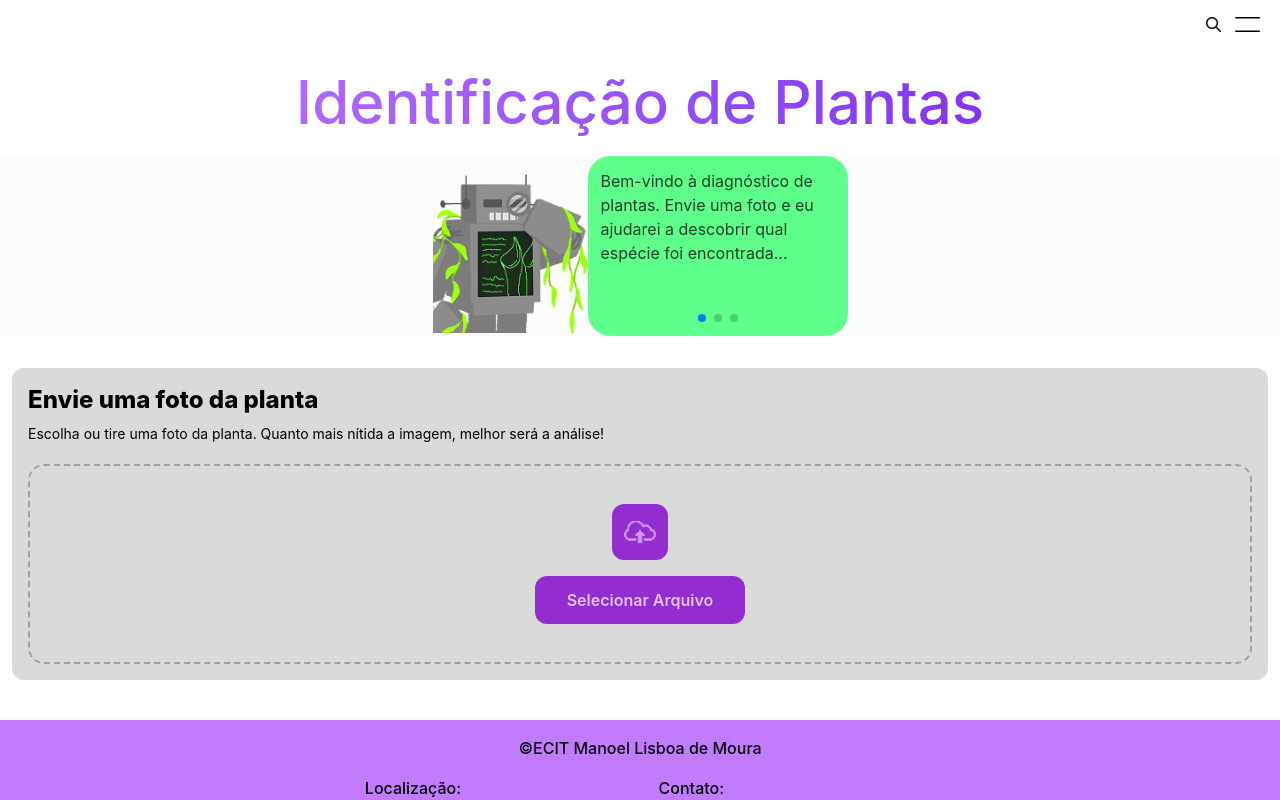
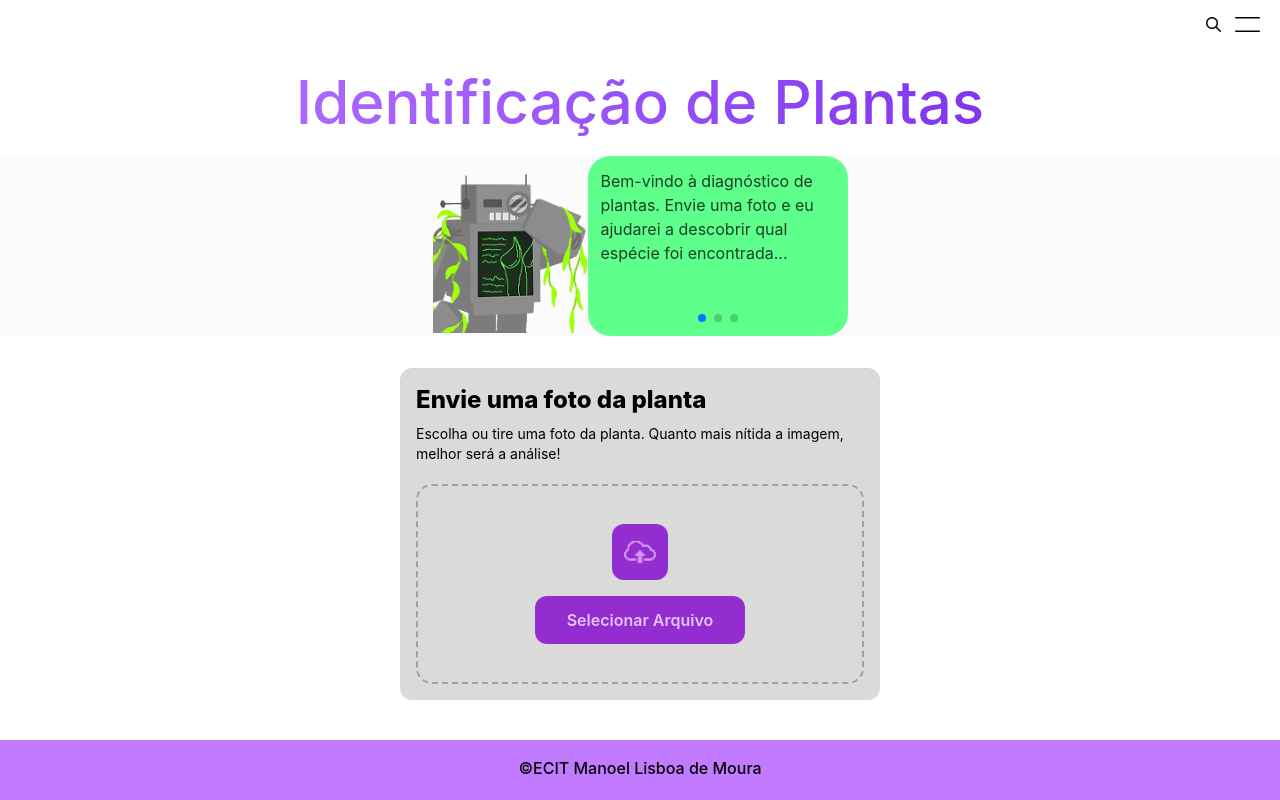
Before and after one commit to juursn/HORTA-ESCOLAR, a React (Vite) app: page /HORTA-ESCOLAR/IDENTIFICACAO in a window 1280 px wide. Shown: the top 800 px of the page. Built offline with nearby package versions, Linux system fonts and the light colour scheme; a web font is replaced by a local one.

Commit message:
Pequeno ajuste no max-w do UploadPlanta

```diff
--- a/src/components/UploadPlanta.tsx
+++ b/src/components/UploadPlanta.tsx
@@ -14,7 +14,8 @@ export function UploadPlanta() {
 
 	return (
 		<>
-			<div className="bg-[#DADADA] p-4 mx-3 rounded-xl mt-8">
+			<div className="w-full flex items-center justify-center">
+				<div className="bg-[#DADADA] p-4 mx-3 rounded-xl mt-8 max-w-120">
 					<h3 className="text-2xl font-extrabold pb-2">
 						Envie uma foto da planta
 					</h3>
@@ -22,7 +23,6 @@ export function UploadPlanta() {
 						Escolha ou tire uma foto da planta. Quanto mais nítida a imagem,
 						melhor será a análise!
 					</p>
-
 					<div className="border-2 border-dashed border-gray-400 p-6 min-h-50 rounded-2xl flex flex-col items-center justify-center gap-4">
 						{/* Preview ou ícone */}
 						{preview ? (
@@ -36,7 +36,6 @@ export function UploadPlanta() {
 								<img src={saveICON} alt="Upload" className="w-8 h-8" />
 							</div>
 						)}
-
 						{/* Botão muda o texto se já tiver imagem */}
 						<button
 							onClick={() => inputRef.current?.click()}
@@ -44,7 +43,6 @@ export function UploadPlanta() {
 						>
 							{preview ? "Trocar Imagem" : "Selecionar Arquivo"}
 						</button>
-
 						<input
 							ref={inputRef}
 							type="file"
@@ -54,6 +52,7 @@ export function UploadPlanta() {
 						/>
 					</div>
 				</div>
+			</div>
 		</>
 	)
 }
```
Lines whose indentation alone changed are shown as unchanged.
